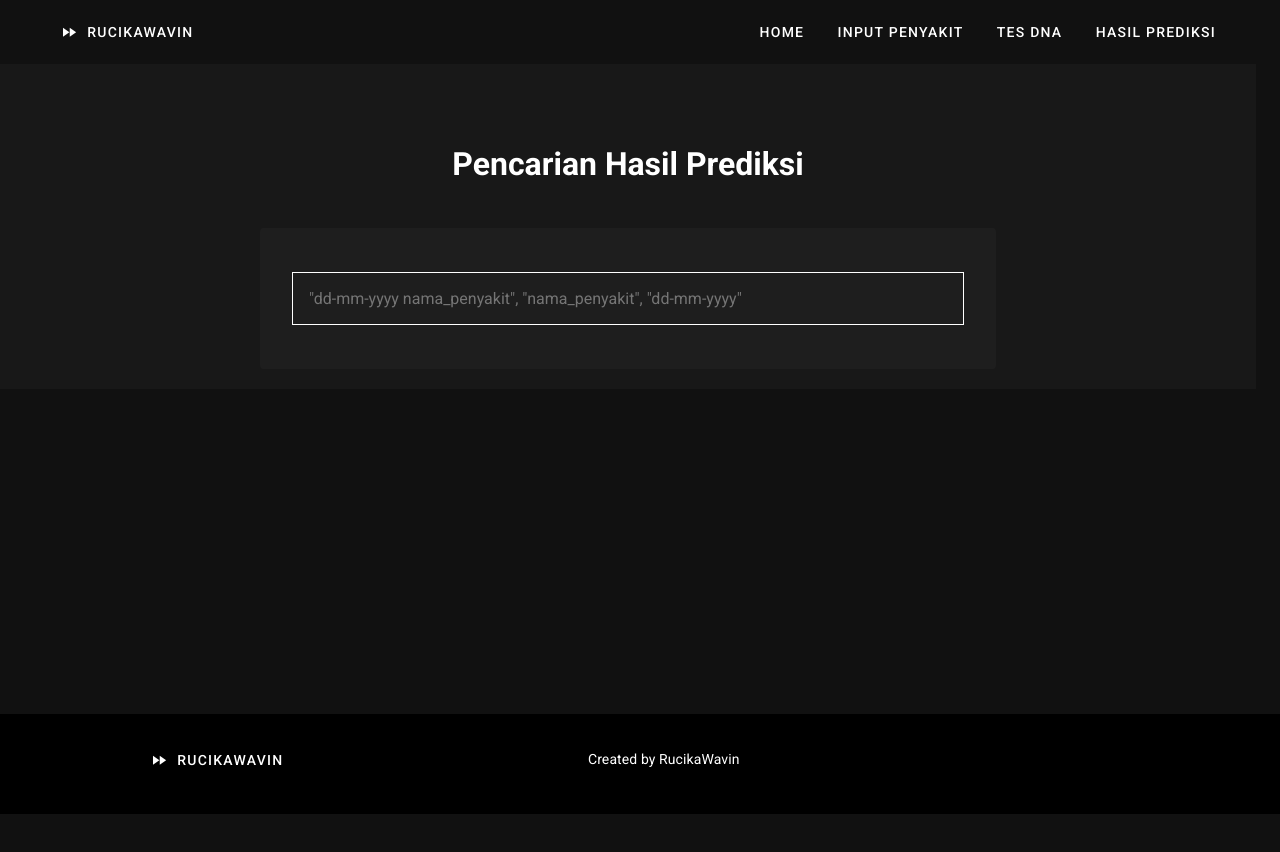
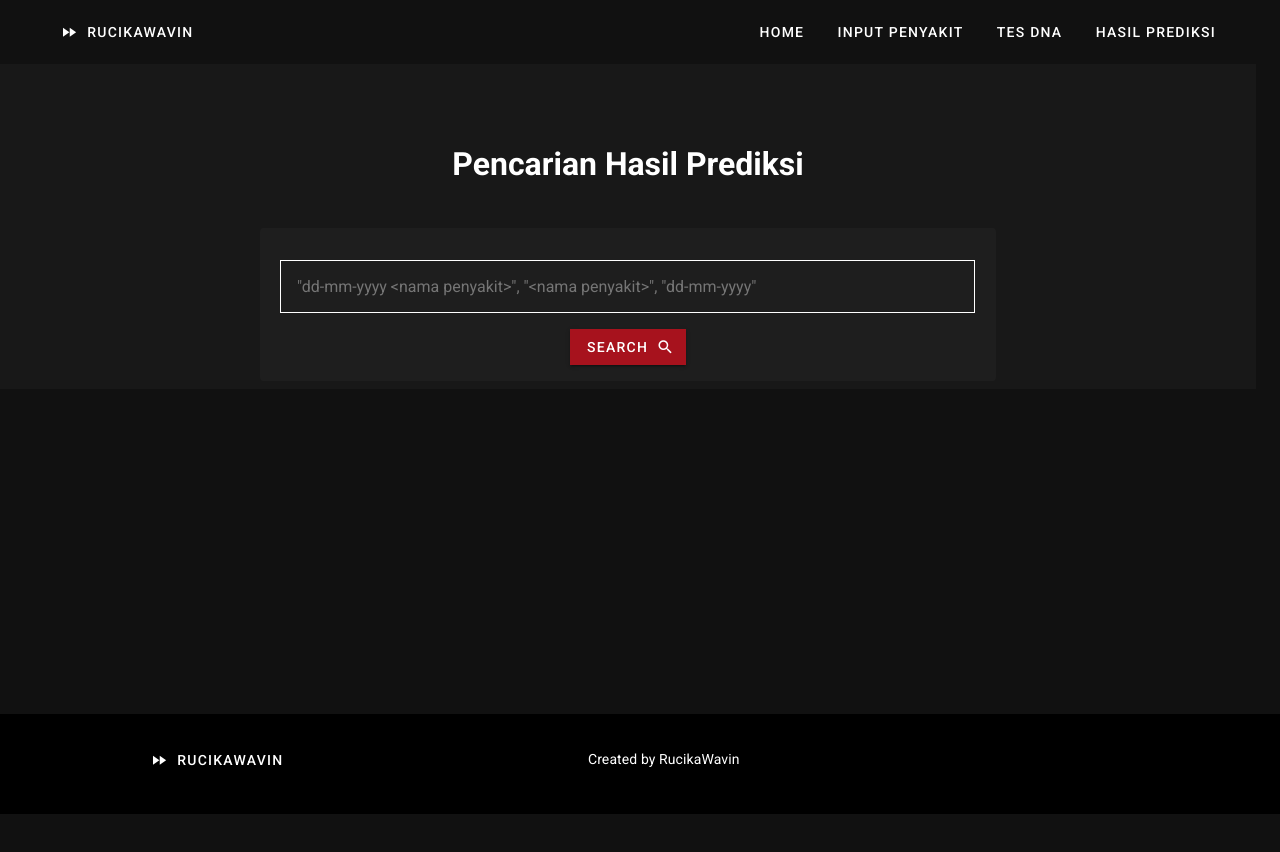
Before and after one commit to firizky29/Tubes3_13520074, a Vue app in the folder src/Frontend/rucikawavin/: page /hasilprediksi in a window 1280 px wide. Shown: the top 852 px of the page. Built offline with nearby package versions, Linux system fonts and the light colour scheme; what vue-simple-alert would draw is missing.

Commit message:
add searchbutton di hasilprediksi

```diff
--- a/src/Frontend/rucikawavin/src/views/HasilPrediksiView.vue
+++ b/src/Frontend/rucikawavin/src/views/HasilPrediksiView.vue
@@ -12,11 +12,14 @@
                 <v-col cols="12">
                     <div class="searchbar" id="searchbar">
                         <h1 class="mb-10 white--text">Pencarian Hasil Prediksi</h1>
-                        <div class="col-md-8 rounded px-5 py-4 shadow bg-white form">
-                            <div class="col-12 form-group">
-                                <input type="text" class="form-control form-control-lg white--text" placeholder="&quot;dd-mm-yyyy nama_penyakit&quot;, &quot;nama_penyakit&quot;, &quot;dd-mm-yyyy&quot;" v-model="search" />
+                        <form class="col-md-8 rounded px-5 py-4 shadow bg-white form" @submit="onSubmit">
+                            <div cols="6" class="form-group">
+                                <input type="text" class="form-control form-control-lg white--text" placeholder="&quot;dd-mm-yyyy <nama penyakit>&quot;, &quot;<nama penyakit>&quot;, &quot;dd-mm-yyyy&quot;" v-model="search" />
                             </div>
+                            <div cols="6" class="form-group text-center">
+                                <v-btn tile color="#A7121D" type="submit" dark>Search <v-icon right>search</v-icon></v-btn>
                             </div>
+                        </form>
                     </div>
                 </v-col>
 
@@ -48,11 +51,11 @@
             return {
                 results: [
                     // // dummy
-                    // {hasil: 'ayam'},
-                    // {hasil: 'babi'},
-                    // {hasil: 'anjing'},
-                    // {hasil: 'sapi'},
-                    // {hasil: 'bola'},
+                    {hasil: 'ayam'},
+                    {hasil: 'babi'},
+                    {hasil: 'anjing'},
+                    {hasil: 'sapi'},
+                    {hasil: 'bola'},
                     //
                     // // {id: 1, tanggal: '10 April 2022', pasien: 'Fulan', penyakit: 'HIV', hasil: 'True'},
                     // // {id: 2, tanggal: '11 April 2022', pasien: 'Kamal', penyakit: 'Kanker', hasil: 'False'},
@@ -61,6 +64,7 @@
                     // // {id: 5, tanggal: '14 April 2022', pasien: 'Yubai', penyakit: 'Gangguan Kehamilan', hasil: 'True'},
                     // // {id: 6, tanggal: '15 April 2022', pasien: 'Hika', penyakit: 'Gangguan Janin', hasil: 'False'},
                 ],
+                searchResults: [],
                 search: ""
             }
         },
@@ -70,34 +74,27 @@
             TheFooter,
         },
 
-        // computed: {
-        //     searchResults() {
-        //         let res = []
-        //         if (this.search !== "") {
-        //             // contoh program
-        //             res = this.results.filter(p =>
-        //                 p.hasil.toLowerCase().includes(this.search.toLowerCase())
-        //                 // p.tanggal.toLowerCase().includes(this.search.toLowerCase()) ||
-        //                 // p.penyakit.toLowerCase().includes(this.search.toLowerCase())
-        //             )
-        //         } else {
-        //             res = this.results
-        //         }
-        //         return res
-        //     }
-        // }
-
+        methods: {
             async onSubmit(e) {
                 e.preventDefault();
                 try{
+                    if (this.search !== "") {
+                        // Jika input tidak kosong
                         const data = await axios.post('/hasilprediksi', {
                             Query: this.search
                         })
-              this.hasiltes = data.data
+
+                        // Dimasukkan ke dalam array searchResults
+                        this.searchResults = data.data.Result
+                    } else {
+                        // Jika input kosong, masukan seluruh data ke dalam array searchResults
+                        this.searchResults = this.results
+                    }
                 }catch (e) {
                     await this.$alert(e.response.data.error, "Error", "error")
                 }
             },
+        }
     }
 </script>
 
```
Lines whose indentation alone changed are shown as unchanged.
